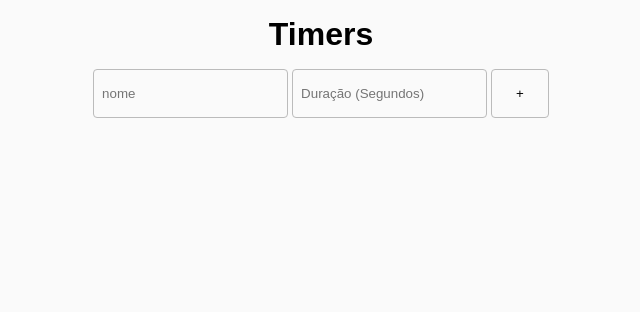
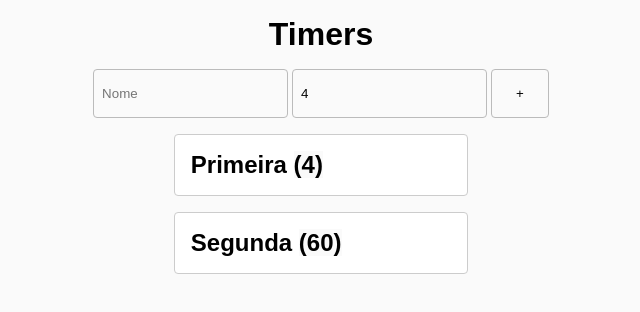
Before and after one commit to ReactDiretoaoPontoRepos/Timer_Reactjs, a React (Create React App) app: page / in a window 1280 px wide. Shown: the top 312 px of the page, without its empty margins (319-959 px from the left). Built offline with nearby package versions, Linux system fonts and the light colour scheme.

Commit message:
Ajuste das camadas e inclusão dos timers

```diff
--- a/src/App.jsx
+++ b/src/App.jsx
@@ -1,11 +1,24 @@
+import { useState } from "react";
 import styles from "./App.module.scss";
-import TimerForm from "./TimerForm";
+import Timer from "./components/Timer";
+import TimerForm from "./components/TimerForm";
 
 const App = () => {
+  const [timers, setTimers] = useState([
+    { id: 1, name: "Primeira", duration: 4 },
+    { id: 2, name: "Segunda", duration: 60 },
+  ]);
+
   return (
     <main className={styles.main}>
       <h1 className={styles.title}>Timers</h1>
-      <TimerForm />
+      <TimerForm setTimers={setTimers} Timers={timers} />
+
+      <div className={styles.timers}>
+        {timers.map((timer) => (
+          <Timer key={timer.id} {...timer} />
+        ))}
+      </div>
     </main>
   );
 };
--- a/src/App.module.scss
+++ b/src/App.module.scss
@@ -6,3 +6,10 @@
 .title {
   text-align: center;
 }
+.timers {
+  display: flex;
+  flex-direction: column;
+  gap: 1rem;
+  align-items: center;
+  margin-top: 1rem;
+}
--- /dev/null
+++ b/src/components/Timer/Timer.module.scss
@@ -0,0 +1,11 @@
+.timer {
+  background-color: #fff;
+  padding: 1rem;
+  width: 80%;
+  border: 1px solid #ccc;
+  border-radius: 4px;
+
+  h2 {
+    background-color: #fff;
+  }
+}
--- /dev/null
+++ b/src/components/Timer/index.jsx
@@ -0,0 +1,15 @@
+import styles from "./Timer.module.scss";
+
+const Timer = ({ name, duration }) => {
+  return (
+    <section className={styles.timer}>
+      <header>
+        <h2>
+          {name} <span>({duration})</span>
+        </h2>
+      </header>
+    </section>
+  );
+};
+
+export default Timer;
--- a/src/TimerForm/index.jsx
+++ b/src/components/TimerForm/index.jsx
@@ -1,9 +1,19 @@
 import styles from "./TimerForm.module.scss";
 
-const TimerForm = () => {
-  const handleFormSubmit = ({ event }) => {
+const TimerForm = ({ setTimers }) => {
+  const handleFormSubmit = (event) => {
+    event.preventDefault();
     const form = event.target;
-    console.log(form);
+
+    const newTimer = Object.fromEntries(new FormData(form));
+    newTimer.id = Date.now();
+    newTimer.duration = parseInt(newTimer.duration);
+
+    console.log(newTimer);
+
+    setTimers((Timers) => [...Timers, newTimer]);
+
+    form.reset();
   };
 
   return (
@@ -12,14 +22,16 @@ const TimerForm = () => {
         type="text"
         className={styles.input}
         name="name"
-        placeholder="nome"
+        placeholder="Nome"
+        // defaultValue="Artur"
       />
 
       <input
         type="number"
         className={styles.input}
-        name="duration "
+        name="duration"
         placeholder="Duração (Segundos)"
+        defaultValue="4"
         min="1"
       />
 
```
Also changed, not shown: src/components/TimerForm/TimerForm.module.scss (renamed from src/TimerForm/TimerForm.module.scss).
